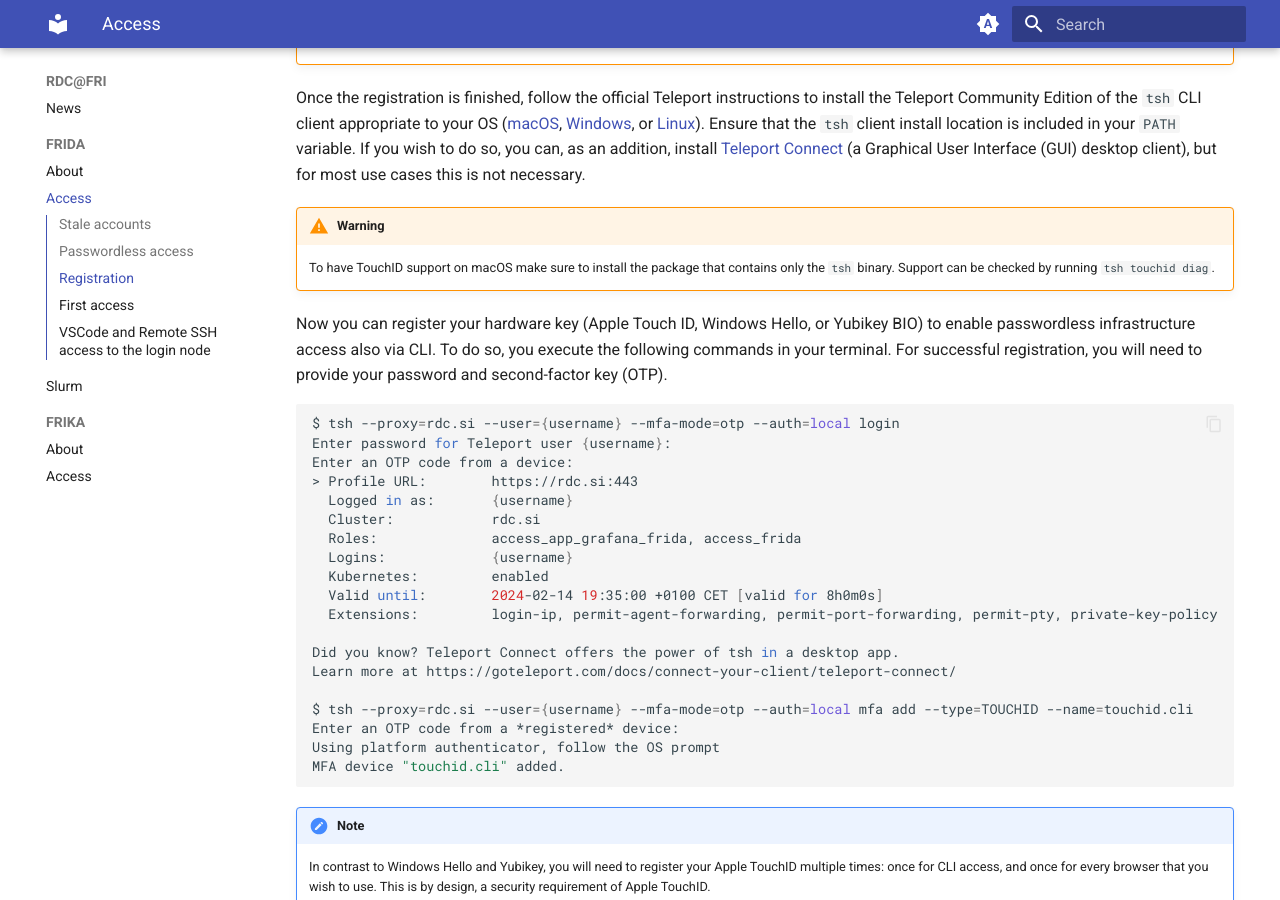
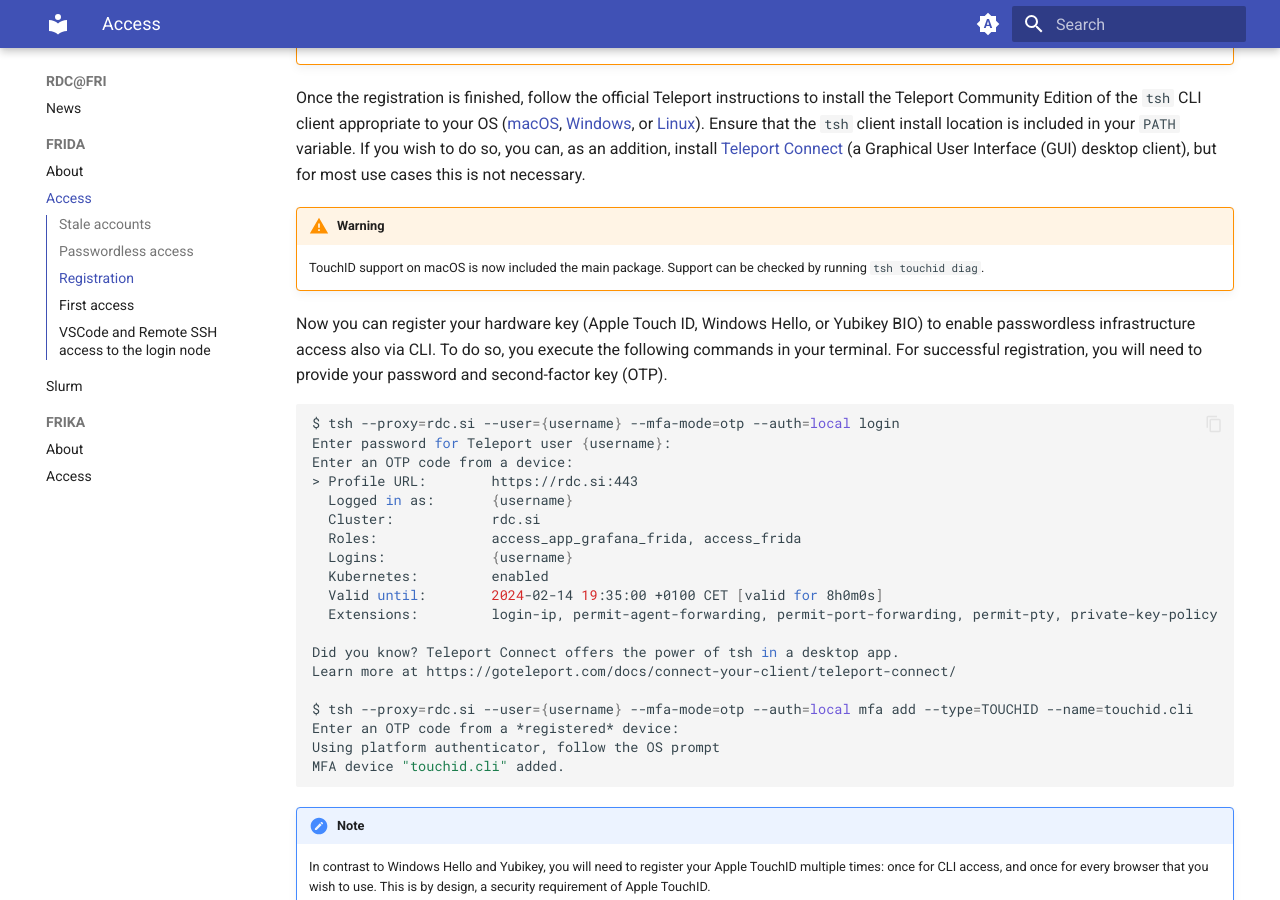
Before and after one commit to UL-FRI/docs.rdc.si, an MkDocs documentation site: the page built from docs/FRIDA/access.md, in a window 1280 px wide and 900 px high, scrolled down 1103 px. Built offline with MkDocs 1.6.1 and Material for MkDocs 9.7.7, drawn with Linux system fonts in a browser that asks for light colours.

Commit message:
tsh with TouchID support
tsh with touchid support now included in main package

````diff
--- a/docs/FRIDA/access.md
+++ b/docs/FRIDA/access.md
@@ -27,7 +27,7 @@
 Once the registration is finished, follow the official Teleport instructions to install the Teleport Community Edition of the `tsh` CLI client appropriate to your OS ([macOS](https://goteleport.com/docs/installation/#macos), [Windows](https://goteleport.com/docs/installation/#windows-tsh-client-only), or [Linux](https://goteleport.com/docs/installation/#linux)). Ensure that the `tsh` client install location is included in your `PATH` variable. If you wish to do so, you can, as an addition, install [Teleport Connect](https://goteleport.com/docs/connect-your-client/teleport-connect/) (a Graphical User Interface (GUI) desktop client), but for most use cases this is not necessary.
 
 !!! warning
-    To have TouchID support on macOS make sure to install the package that contains only the `tsh` binary. Support can be checked by running `tsh touchid diag`.
+    TouchID support on macOS is now included the main package. Support can be checked by running `tsh touchid diag`.
 
 Now you can register your hardware key (Apple Touch ID, Windows Hello, or Yubikey BIO) to enable passwordless infrastructure access also via CLI. To do so, you execute the following commands in your terminal. For successful registration, you will need to provide your password and second-factor key (OTP).
 ```bash
````
